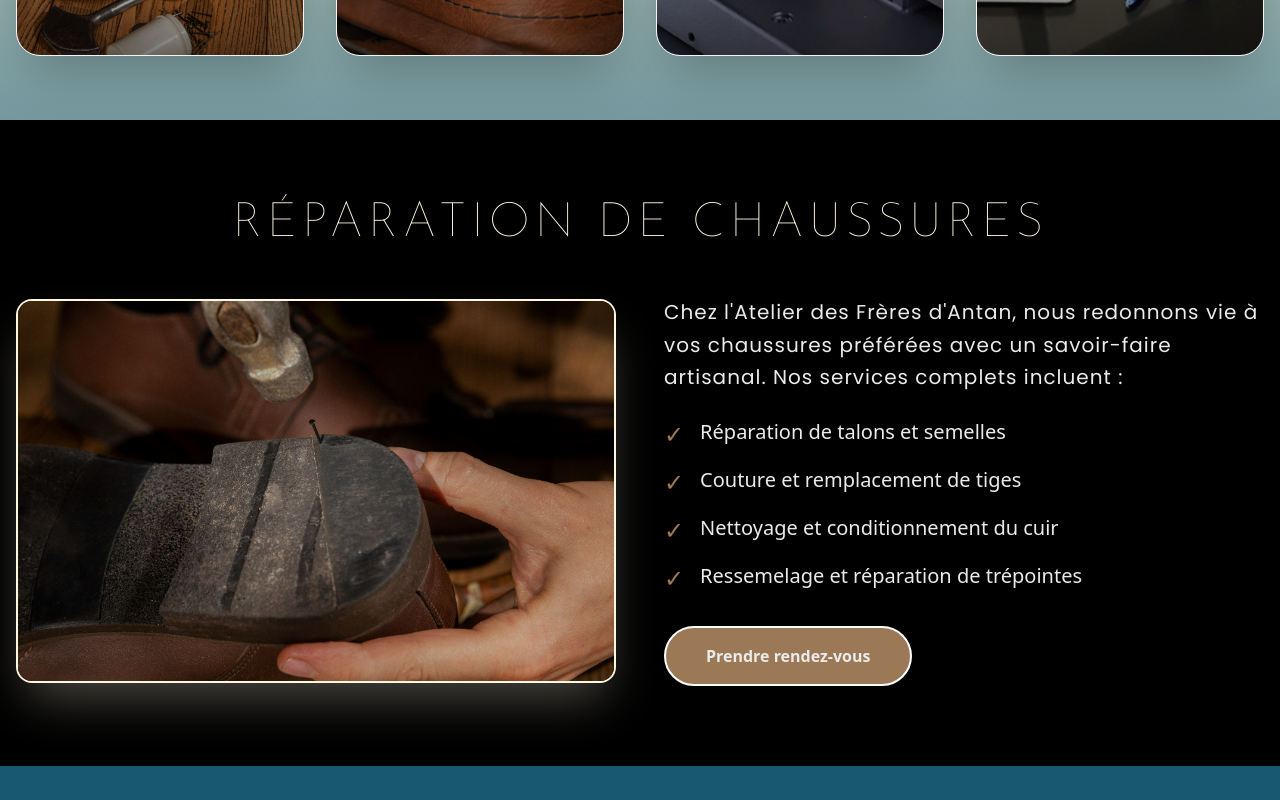
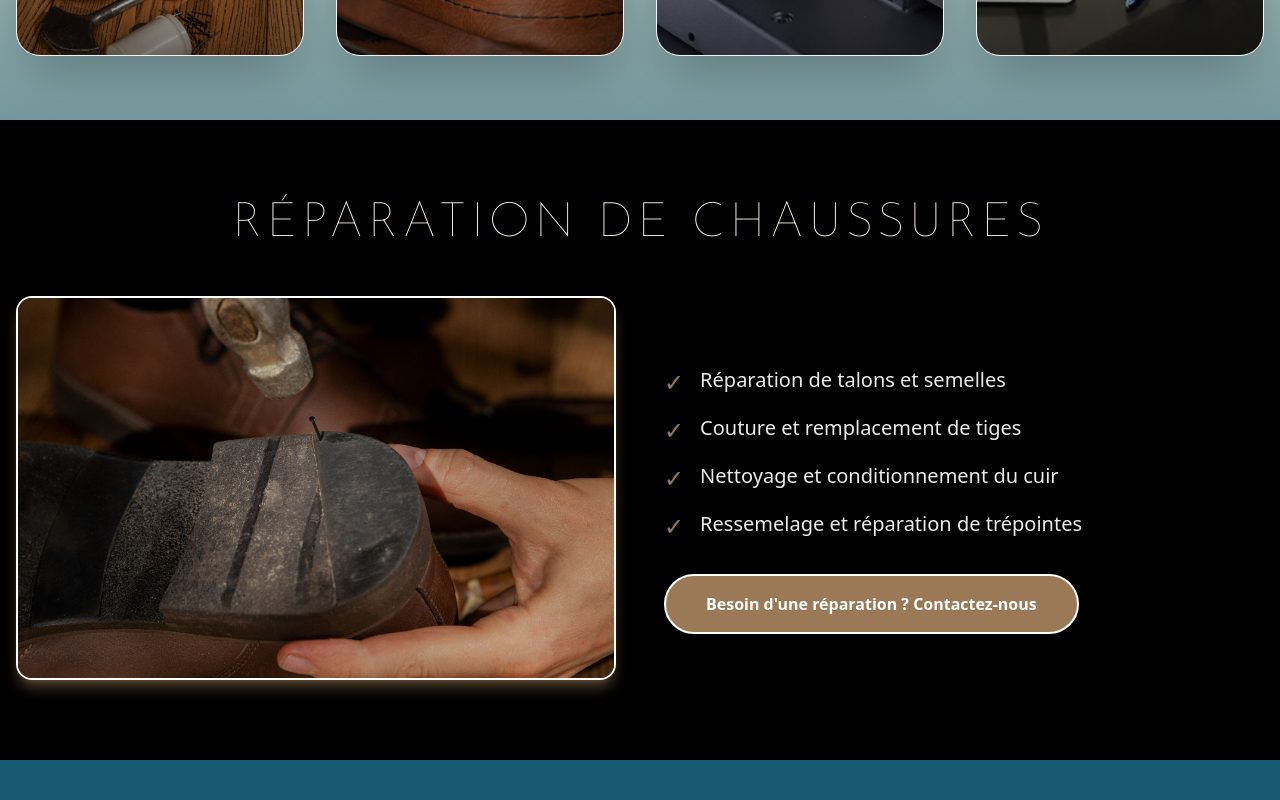
Before and after one commit to petaccia/Atelier-des-Freres-d-Antan, a Next.js app: page /la-cordonnerie-traditionnelle in a window 1280 px wide. Shown: the part 1820-2620 px from the top of the page. Built offline with nearby package versions, Linux system fonts and the light colour scheme; a web font is replaced by a local one.

Commit message:
feat: add shoeRepairData and update ShoesRepairSection with generic ContentImageSection

```diff
--- /dev/null
+++ b/src/components/pages/cordonnerie/data/shoeRepairData.js
@@ -0,0 +1,15 @@
+export const shoeRepairData = {
+  title: "Réparation de Chaussures",
+  description: "Chez l'Atelier des Frères d'Antan, nous redonnons vie à vos chaussures préférées avec un savoir-faire artisanal. Nos services complets incluent :",
+  services: [
+    "Réparation de talons et semelles",
+    "Couture et remplacement de tiges",
+    "Nettoyage et conditionnement du cuir",
+    "Ressemelage et réparation de trépointes",
+  ],
+  imageSrc: "/img/cordonnerie/sections/services/shoes-repair.jpg",
+  imageAlt: "Réparation de chaussures",
+  bgColor: "bg-black",
+  imagePosition: "left",
+  buttonText: "Besoin d'une réparation ? Contactez-nous",
+};
--- a/src/components/pages/cordonnerie/sections/ShoeRepairSection.jsx
+++ /dev/null
@@ -1,57 +0,0 @@
-"use client";
-import Image from "next/image";
-import GenericButton from "@/components/ui/buttons/GenericButton";
-
-export default function ShoeRepairSection() {
-  return (
-    <section className="py-20 bg-black">
-      <div className="container mx-auto px-4">
-        <h2 className="text-center text-4xl sm:text-5xl font-bold text-white mb-12">
-          Réparation de Chaussures
-        </h2>
-        <div className="grid grid-cols-1 md:grid-cols-2 gap-12 items-center">
-          {/* Image avec bordure, ombre et effet de survol */}
-          <div className="relative h-64 md:h-96 rounded-2xl overflow-hidden group border-2 border-white shadow-lg shadow-accent/50"> {/* Bordure et ombre */}
-            <Image
-              src="/img/cordonnerie/shoe-repair.jpg" // Remplacez par le chemin de votre image
-              alt="Réparation de chaussures"
-              fill
-              className="object-cover transform group-hover:scale-105 transition-transform duration-500"
-            />
-            {/* Overlay */}
-            <div className="absolute inset-0 bg-black/20 group-hover:bg-black/30 transition-colors duration-500" />
-          </div>
-          {/* Contenu */}
-          <div className="space-y-6">
-            <p className="text-lg sm:text-xl text-gray-300 leading-relaxed">
-              Chez l'Atelier des Frères d'Antan, nous redonnons vie à vos chaussures préférées avec un savoir-faire artisanal. Nos services complets incluent :
-            </p>
-            <ul className="space-y-4">
-              <li className="flex items-start">
-                <span className="text-accent text-2xl mr-4">✓</span>
-                <span className="text-gray-300 text-lg sm:text-xl">Réparation de talons et semelles</span>
-              </li>
-              <li className="flex items-start">
-                <span className="text-accent text-2xl mr-4">✓</span>
-                <span className="text-gray-300 text-lg sm:text-xl">Couture et remplacement de tiges</span>
-              </li>
-              <li className="flex items-start">
-                <span className="text-accent text-2xl mr-4">✓</span>
-                <span className="text-gray-300 text-lg sm:text-xl">Nettoyage et conditionnement du cuir</span>
-              </li>
-              <li className="flex items-start">
-                <span className="text-accent text-2xl mr-4">✓</span>
-                <span className="text-gray-300 text-lg sm:text-xl">Ressemelage et réparation de trépointes</span>
-              </li>
-            </ul>
-            <div className="mt-8">
-              <GenericButton className="px-10 py-4 bg-accent text-white rounded-full border-2 border-white font-semibold hover:bg-primary transition-colors transform hover:scale-105 active:scale-95">
-                Prendre rendez-vous
-              </GenericButton>
-            </div>
-          </div>
-        </div>
-      </div>
-    </section>
-  );
-}
--- a/src/components/pages/cordonnerie/sections/ShoesRepairSection.jsx
+++ b/src/components/pages/cordonnerie/sections/ShoesRepairSection.jsx
@@ -1,57 +1,7 @@
 "use client";
-import Image from "next/image";
-import GenericButton from "@/components/ui/buttons/GenericButton";
+import ContentImageSection from "@/components/ui/sections/ContentImageSection";
+import { shoeRepairData } from "../data/shoeRepairData";
 
-export default function ShoeRepairSection() {
-  return (
-    <section className="py-20 bg-black"> {/* Fond noir */}
-      <div className="container mx-auto px-4">
-         <h2 className="text-center  text-whiteAmber mb-12">
-          Réparation de Chaussures
-        </h2>
-        <div className="grid grid-cols-1 md:grid-cols-2 gap-12 items-center">
-          {/* Image avec effet de survol */}
-          <div className="relative h-64 md:h-96 shadow-2xl shadow-whiteAmber/30 rounded-2xl border-2 border-whiteAmber overflow-hidden group">
-            <Image
-              src="/img/cordonnerie/sections/services/shoes-repair.jpg"
-              alt="Réparation de chaussures"
-              fill
-              className="object-cover transform group-hover:scale-105 transition-transform duration-500"
-            />
-            {/* Overlay */}
-            <div className="absolute inset-0 bg-black/20 group-hover:bg-black/30 transition-colors duration-500" />
-          </div>
-          {/* Contenu */}
-          <div className="space-y-6">
-            <p className="text-lg sm:text-xl text-whiteGray leading-relaxed">
-              Chez l'Atelier des Frères d'Antan, nous redonnons vie à vos chaussures préférées avec un savoir-faire artisanal. Nos services complets incluent :
-            </p>
-            <ul className="space-y-4">
-              <li className="flex items-start">
-                <span className="text-accent text-2xl mr-4">✓</span>
-                <span className="text-whiteGray text-lg sm:text-xl">Réparation de talons et semelles</span>
-              </li>
-              <li className="flex items-start">
-                <span className="text-accent text-2xl mr-4">✓</span>
-                <span className="text-whiteGray text-lg sm:text-xl">Couture et remplacement de tiges</span>
-              </li>
-              <li className="flex items-start">
-                <span className="text-accent text-2xl mr-4">✓</span>
-                <span className="text-whiteGray text-lg sm:text-xl">Nettoyage et conditionnement du cuir</span>
-              </li>
-              <li className="flex items-start">
-                <span className="text-accent text-2xl mr-4">✓</span>
-                <span className="text-whiteGray text-lg sm:text-xl">Ressemelage et réparation de trépointes</span>
-              </li>
-            </ul>
-            <div className="mt-8">
-              <GenericButton className="px-10 py-4 bg-accent text-whiteGray rounded-full border-2 border-white font-semibold hover:bg-primary transition-colors transform hover:scale-105 active:scale-95">
-                Prendre rendez-vous
-              </GenericButton>
-            </div>
-          </div>
-        </div>
-      </div>
-    </section>
-  );
+export default function ShoesRepairSection() {
+  return <ContentImageSection {...shoeRepairData} />;
 }
--- a/src/components/ui/sections/ContentImageSection.jsx
+++ b/src/components/ui/sections/ContentImageSection.jsx
@@ -18,7 +18,7 @@
       <div className="container mx-auto px-4">
         <h2 className={
           `text-center
-          ${textColor === "text-white" ? "text-whiteAmber" : "text-primary"} }
+          ${bgColor === "bg-black" || bgColor === "bg-primary" ? "text-whiteAmber" : "text-primary"} }
           mb-12`
           }
         >
```
